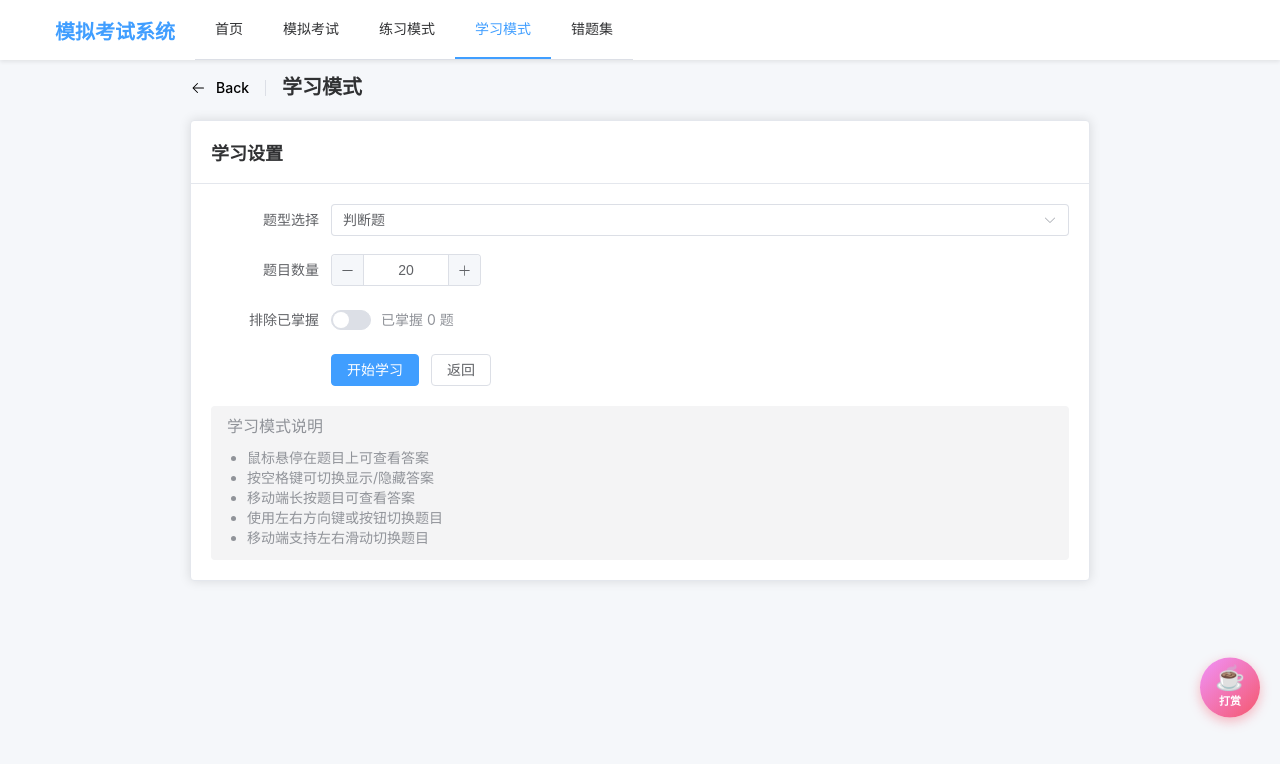
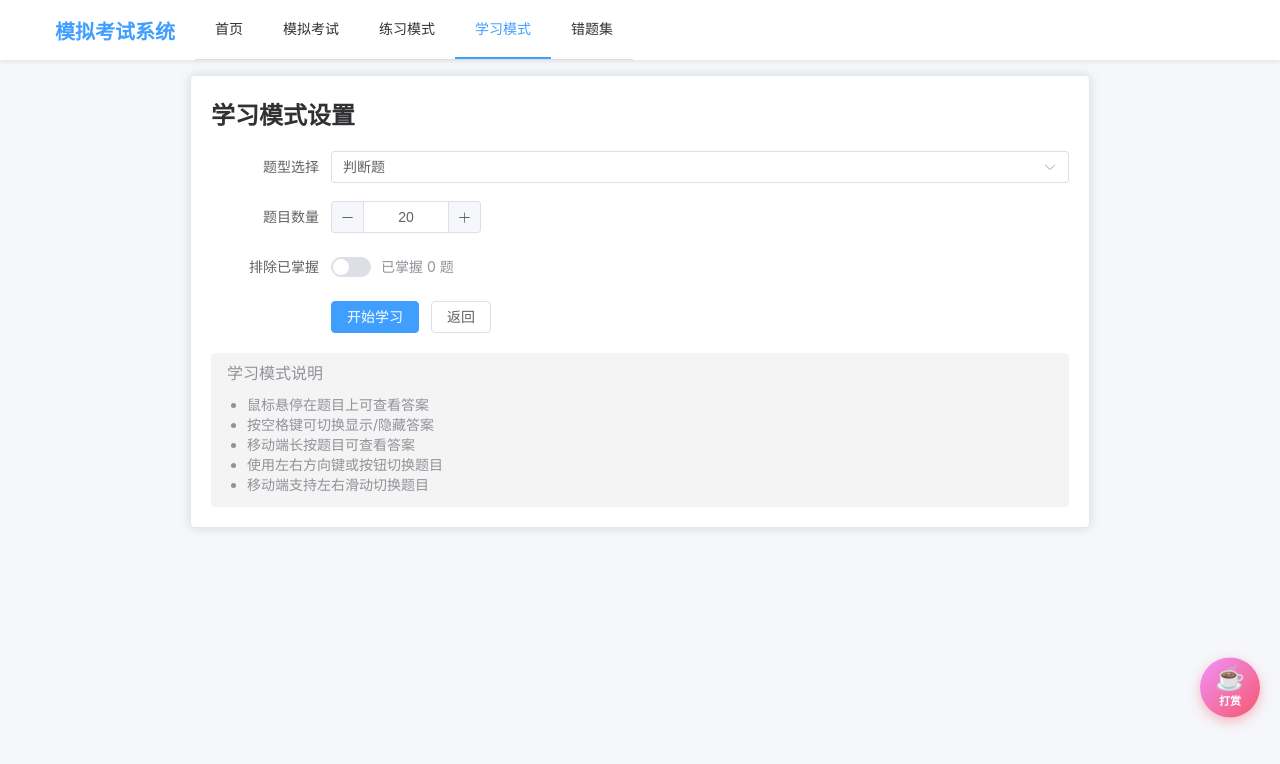
Before and after one commit to Gauss-G/exam-simulator, a Vue app: page /exam-simulator/learn in a window 1280 px wide. Shown: the top 764 px of the page. Built offline with nearby package versions, Linux system fonts and the light colour scheme.

Commit message:
fix: 统一学习模式页面样式，移除不一致的返回按钮

```diff
--- a/src/views/Learn.vue
+++ b/src/views/Learn.vue
@@ -1,18 +1,8 @@
 <template>
   <div class="learn-container">
-    <el-page-header v-if="!learnStarted" @back="$router.push('/')">
-      <template #content>
-        <span class="page-title">学习模式</span>
-      </template>
-    </el-page-header>
-
     <!-- 设置界面 -->
     <el-card v-if="!learnStarted" class="settings-card">
-      <template #header>
-        <div class="card-header">
-          <span>学习设置</span>
-        </div>
-      </template>
+      <h2>学习模式设置</h2>
 
       <el-form :model="learnForm" label-width="120px">
         <el-form-item label="题型选择">
@@ -400,18 +390,9 @@ onUnmounted(() => {
   margin: 0 auto;
 }
 
-.page-title {
-  font-size: 20px;
-  font-weight: 600;
-}
-
-.settings-card {
-  margin-top: 20px;
-}
-
-.card-header {
-  font-size: 18px;
-  font-weight: 600;
+.settings-card h2 {
+  margin: 0 0 20px 0;
+  color: #303133;
 }
 
 .learn-content {
```
